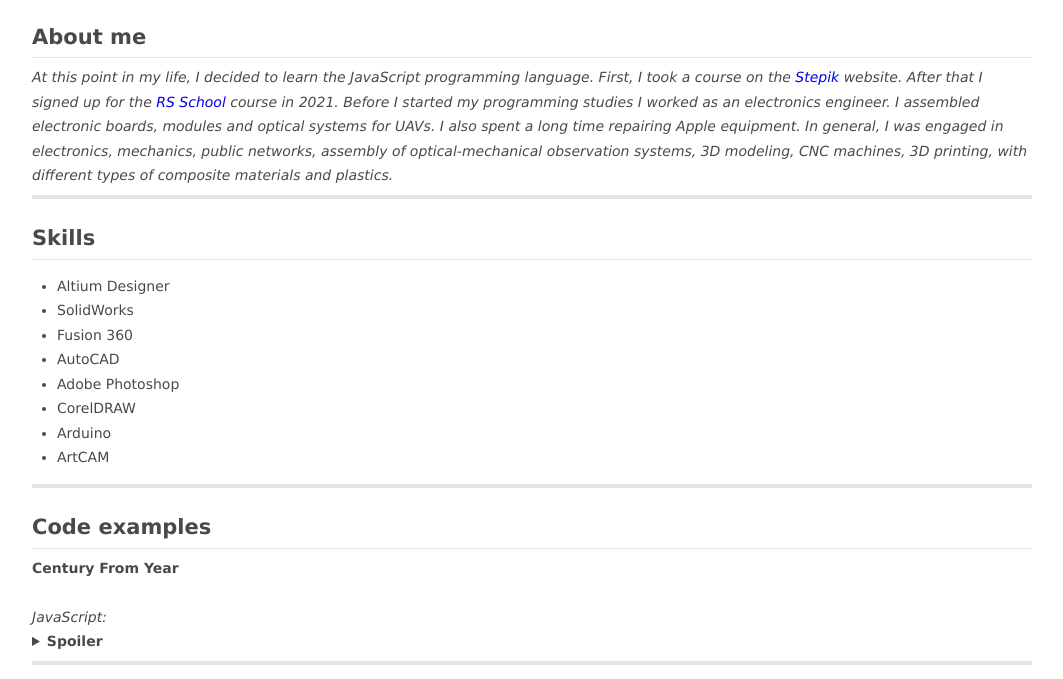
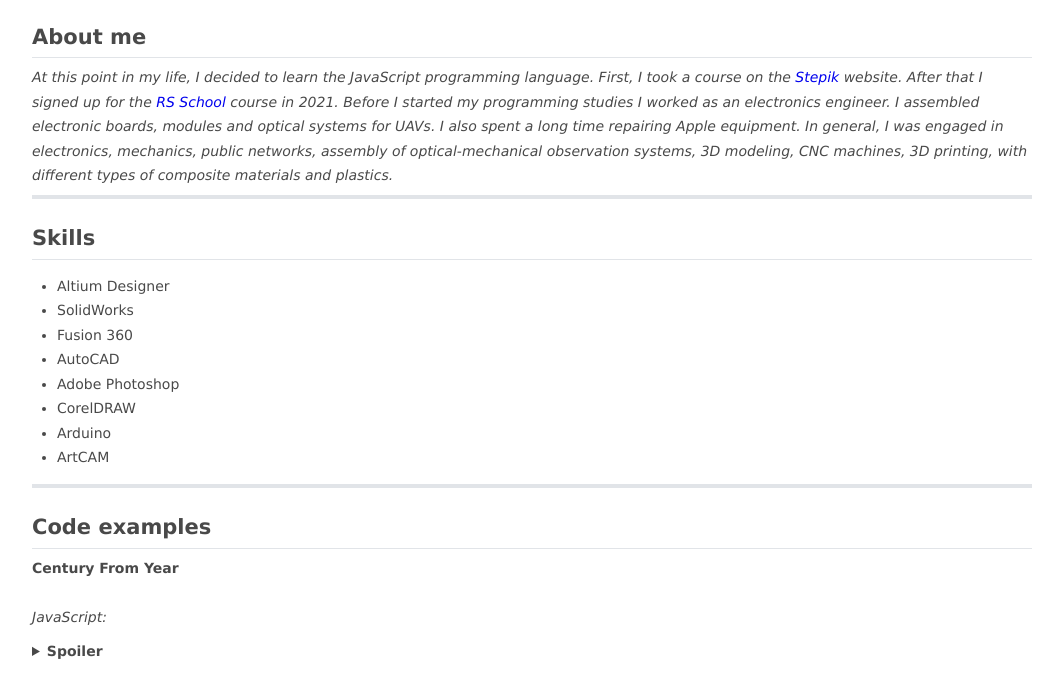
Before and after one commit to prig25/rsschool-cv, a plain HTML site: page index.html in a window 1280 px wide. Shown: the part 236-915 px from the top of the page, without its empty margins (108-1171 px from the left). Drawn offline with Linux system fonts and the light colour scheme.

Commit message:
fix: fix some styles

```diff
--- a/style.css
+++ b/style.css
@@ -3,18 +3,13 @@ body {
     color: #494949;
     font-size: 14px;
     line-height: 175%;
-
-    padding-left: 15px;
-    padding-right: 15px;
-    max-width: 1000px;
-    margin: auto;
 }
 .photo_cv {
     display: flex;
     justify-content: space-between;
     padding-top: 4px;
 }
-.wrapper1 {
+.wrapper {
     padding-left: 15px;
     padding-right: 15px;
     max-width: 1000px;
@@ -54,6 +49,11 @@ h4 {
     padding-top: 0px;
     margin-bottom: 0px;
 }
+details {
+    display: block;
+    padding-top: 10px;
+    margin-bottom: 20px;
+}
 p {
     margin: 0px;
 }
```
